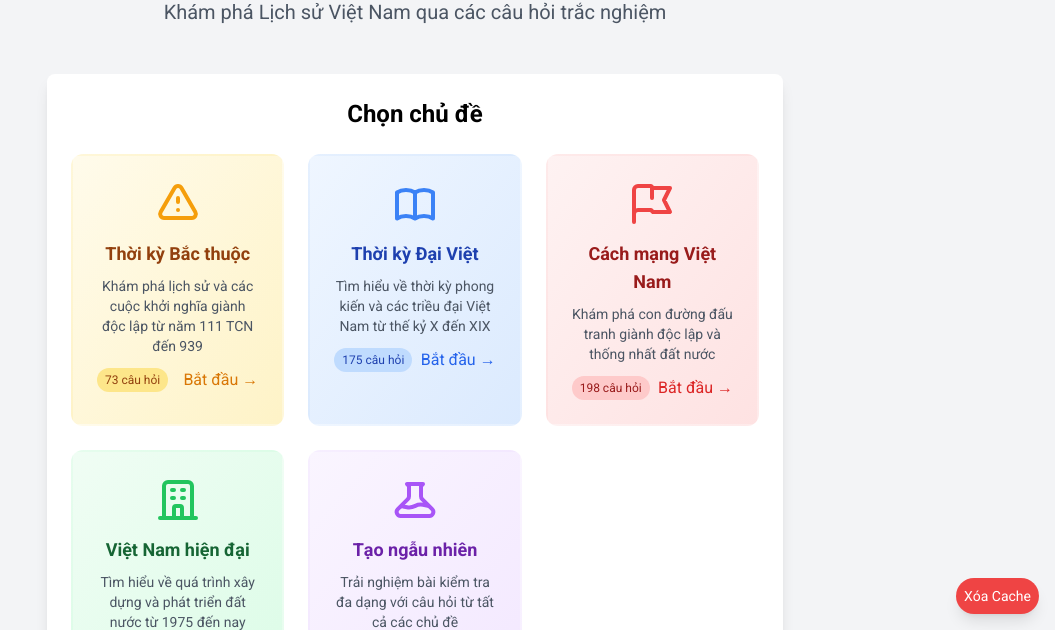
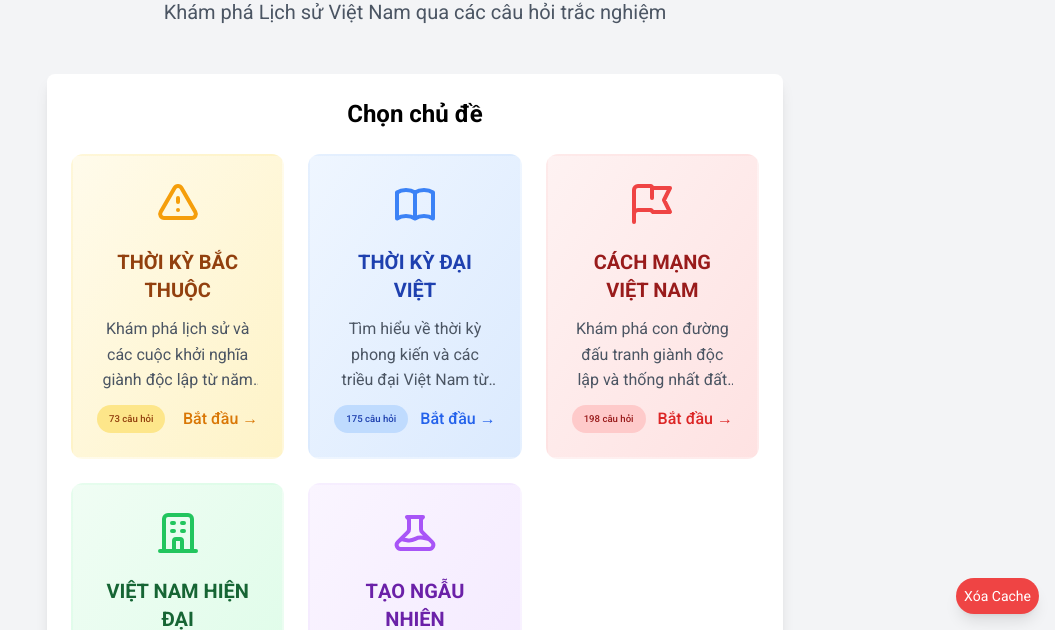
Before and after one commit to nguyenthangWebDev/histoQuiz, a website: page index.html in a window 1280 px wide. Shown: the part 170-800 px from the top of the page, without its empty margins (225-1280 px from the left). Drawn offline with nearby package versions, Linux system fonts and the light colour scheme.

Commit message:
UI change

```diff
--- a/index.html
+++ b/index.html
@@ -67,6 +67,127 @@
         }
     </script>
     <style>
+        /* Base styles for all screens */
+        .option-box.selected {
+            background-color: #dbeafe;
+            border-color: #3b82f6;
+        }
+
+        .answer-option {
+            transition: all 0.3s ease;
+        }
+
+        .answer-option:hover {
+            background-color: #f0f9ff;
+        }
+
+        .answer-selected {
+            background-color: #dbeafe !important;
+            border-color: #3b82f6 !important;
+        }
+
+        .answer-correct {
+            background-color: #d1fae5 !important;
+            border-color: #10b981 !important;
+        }
+
+        .answer-wrong {
+            background-color: #fee2e2 !important;
+            border-color: #ef4444 !important;
+        }
+
+        /* Custom scrollbar */
+        ::-webkit-scrollbar {
+            width: 8px;
+        }
+
+        ::-webkit-scrollbar-track {
+            background: #f1f1f1;
+        }
+
+        ::-webkit-scrollbar-thumb {
+            background: #c5c5c5;
+            border-radius: 4px;
+        }
+
+        ::-webkit-scrollbar-thumb:hover {
+            background: #a3a3a3;
+        }
+
+        /* Topic card structure */
+        .topic-card {
+            display: flex;
+            flex-direction: column;
+            justify-content: space-between;
+            height: 100%;
+        }
+
+        .card-content {
+            flex-grow: 1;
+            display: flex;
+            flex-direction: column;
+        }
+
+        .card-content svg {
+            margin-bottom: 0.5rem;
+        }
+
+        .topic-card .text-base {
+            font-size: 1rem !important;
+        }
+
+        .topic-card .question-count {
+            font-weight: 500;
+        }
+
+        /* Desktop improvements */
+        @media (min-width: 768px) {
+            .grid-cols-2 {
+                grid-template-columns: repeat(2, minmax(0, 1fr));
+            }
+
+            .topic-card {
+                min-height: 250px;
+            }
+
+            .topic-card h3 {
+                font-size: 1.25rem !important;
+                overflow: hidden !important;
+                text-overflow: ellipsis !important;
+                padding: 0 0.5rem !important;
+                text-transform: uppercase !important;
+            }
+
+            .topic-card p {
+                font-size: 0.9rem;
+                line-height: 1.5;
+                height: 4.5em;
+                overflow: hidden;
+                display: -webkit-box;
+                -webkit-line-clamp: 3;
+                -webkit-box-orient: vertical;
+            }
+
+            .topic-card .question-count {
+                font-size: 0.6rem;
+                padding: 0.25rem 0.75rem;
+            }
+
+            .topic-card .text-base {
+                font-weight: 500;
+            }
+        }
+
+        @media (min-width: 1024px) {
+            .grid-cols-3 {
+                grid-template-columns: repeat(3, minmax(0, 1fr));
+            }
+
+            .topic-card {
+                min-height: 270px;
+            }
+        }
+
         @media (max-width: 640px) {
             .answer-option {
                 padding: 0.75rem !important;
@@ -82,7 +203,66 @@
             }
 
             .topic-card {
+                margin-bottom: 1.25rem;
+                min-height: 230px;
+                display: flex;
+                flex-direction: column;
+                justify-content: space-between;
+                padding: 1.25rem !important;
+            }
+
+            #topic-selection {
+                padding: 1.5rem 1.25rem !important;
+            }
+
+            .question-count {
+                padding: 0.3rem 0.75rem;
+                font-weight: 500;
+            }
+
+            .card-content {
                 margin-bottom: 1rem;
+            }
+
+            h3.font-semibold {
+                font-size: 1.25rem !important;
+                margin-bottom: 0.5rem !important;
+                text-transform: uppercase !important;
+            }
+
+            .topic-card p {
+                font-size: 0.9rem !important;
+                line-height: 1.4;
+            }
+
+            .topic-card .text-base {
+                font-size: 1.1rem !important;
+                font-weight: 600;
+            }
+        }
+
+        @media (min-width: 1280px) {
+            .topic-card {
+                min-height: 280px;
+            }
+
+            .topic-card h3 {
+                font-size: 1.3rem;
+                margin-bottom: 0.75rem;
+            }
+
+            .topic-card p {
+                font-size: 1rem;
+                line-height: 1.6;
+                height: 4.8em;
+            }
+
+            .container {
+                max-width: 1200px;
+            }
+
+            #topic-selection .grid {
+                column-gap: 1.5rem;
             }
         }
     </style>
@@ -98,76 +278,86 @@
         </header>
 
         <!-- Phần chọn chủ đề -->
-        <div id="topic-selection" class="bg-white rounded-lg shadow-lg p-4 sm:p-6 mb-6 sm:mb-8">
-            <h2 class="text-xl sm:text-2xl font-semibold mb-4 sm:mb-6 text-center">Chọn chủ đề</h2>
-            <div class="grid grid-cols-1 md:grid-cols-2 lg:grid-cols-3 gap-4 sm:gap-6">
-                <div class="topic-card bg-gradient-to-br from-amber-50 to-amber-100 p-4 sm:p-6 rounded-xl cursor-pointer hover:shadow-md transform hover:-translate-y-1 transition-all duration-300 border-2 border-transparent hover:border-amber-300">
-                    <div class="mb-2 sm:mb-3 text-center">
-                        <svg xmlns="http://www.w3.org/2000/svg" class="h-10 w-10 sm:h-12 sm:w-12 mx-auto text-amber-500" fill="none" viewBox="0 0 24 24" stroke="currentColor">
+        <div id="topic-selection" class="bg-white rounded-lg shadow-lg p-5 sm:p-6 mb-6 sm:mb-8">
+            <h2 class="text-2xl sm:text-2xl font-semibold mb-5 sm:mb-6 text-center">Chọn chủ đề</h2>
+            <div class="grid grid-cols-1 sm:grid-cols-2 lg:grid-cols-3 gap-5 sm:gap-6">
+                <div class="topic-card bg-gradient-to-br from-amber-50 to-amber-100 p-5 sm:p-6 rounded-xl cursor-pointer hover:shadow-md transform hover:-translate-y-1 transition-all duration-300 border-2 border-transparent hover:border-amber-300">
+                    <div class="card-content">
+                        <div class="mb-4 sm:mb-3 text-center">
+                            <svg xmlns="http://www.w3.org/2000/svg" class="h-14 w-14 sm:h-12 sm:w-12 mx-auto text-amber-500" fill="none" viewBox="0 0 24 24" stroke="currentColor">
                                 <path stroke-linecap="round" stroke-linejoin="round" stroke-width="2" d="M12 9v2m0 4h.01m-6.938 4h13.856c1.54 0 2.502-1.667 1.732-3L13.732 4c-.77-1.333-2.694-1.333-3.464 0L3.34 16c-.77 1.333.192 3 1.732 3z" />
                             </svg>
                         </div>
-                    <h3 class="font-semibold text-base sm:text-lg text-center text-amber-800 mb-1 sm:mb-2">Thời kỳ Bắc thuộc</h3>
-                    <p class="text-xs sm:text-sm text-gray-600 text-center mb-2 sm:mb-3">Khám phá lịch sử và các cuộc khởi nghĩa giành độc lập từ năm 111 TCN đến 939</p>
+                        <h3 class="font-semibold text-lg sm:text-lg text-center text-amber-800 mb-2 sm:mb-2">Thời kỳ Bắc thuộc</h3>
+                        <p class="text-sm sm:text-sm text-gray-600 text-center mb-3 sm:mb-3">Khám phá lịch sử và các cuộc khởi nghĩa giành độc lập từ năm 111 TCN đến 939</p>
+                    </div>
                     <div class="flex justify-between items-center">
-                        <span class="question-count bg-amber-200 text-amber-800 text-xs px-2 py-1 rounded-full">Đang tải...</span>
-                        <span class="text-amber-600 text-sm sm:text-base">Bắt đầu →</span>
+                        <span class="question-count bg-amber-200 text-amber-800 text-sm px-3 py-1 rounded-full">Đang tải...</span>
+                        <span class="text-amber-600 text-base sm:text-base font-medium">Bắt đầu →</span>
                     </div>
                 </div>
 
-                <div class="topic-card bg-gradient-to-br from-blue-50 to-blue-100 p-4 sm:p-6 rounded-xl cursor-pointer hover:shadow-md transform hover:-translate-y-1 transition-all duration-300 border-2 border-transparent hover:border-blue-300">
-                    <div class="mb-2 sm:mb-3 text-center">
-                        <svg xmlns="http://www.w3.org/2000/svg" class="h-10 w-10 sm:h-12 sm:w-12 mx-auto text-blue-500" fill="none" viewBox="0 0 24 24" stroke="currentColor">
+                <div class="topic-card bg-gradient-to-br from-blue-50 to-blue-100 p-5 sm:p-6 rounded-xl cursor-pointer hover:shadow-md transform hover:-translate-y-1 transition-all duration-300 border-2 border-transparent hover:border-blue-300">
+                    <div class="card-content">
+                        <div class="mb-4 sm:mb-3 text-center">
+                            <svg xmlns="http://www.w3.org/2000/svg" class="h-14 w-14 sm:h-12 sm:w-12 mx-auto text-blue-500" fill="none" viewBox="0 0 24 24" stroke="currentColor">
                                 <path stroke-linecap="round" stroke-linejoin="round" stroke-width="2" d="M12 6.253v13m0-13C10.832 5.477 9.246 5 7.5 5S4.168 5.477 3 6.253v13C4.168 18.477 5.754 18 7.5 18s3.332.477 4.5 1.253m0-13C13.168 5.477 14.754 5 16.5 5c1.747 0 3.332.477 4.5 1.253v13C19.832 18.477 18.247 18 16.5 18c-1.746 0-3.332.477-4.5 1.253" />
                             </svg>
                         </div>
-                    <h3 class="font-semibold text-base sm:text-lg text-center text-blue-800 mb-1 sm:mb-2">Thời kỳ Đại Việt</h3>
-                    <p class="text-xs sm:text-sm text-gray-600 text-center mb-2 sm:mb-3">Tìm hiểu về thời kỳ phong kiến và các triều đại Việt Nam từ thế kỷ X đến XIX</p>
+                        <h3 class="font-semibold text-lg sm:text-lg text-center text-blue-800 mb-2 sm:mb-2">Thời kỳ Đại Việt</h3>
+                        <p class="text-sm sm:text-sm text-gray-600 text-center mb-3 sm:mb-3">Tìm hiểu về thời kỳ phong kiến và các triều đại Việt Nam từ thế kỷ X đến XIX</p>
+                    </div>
                     <div class="flex justify-between items-center">
-                        <span class="question-count bg-blue-200 text-blue-800 text-xs px-2 py-1 rounded-full">Đang tải...</span>
-                        <span class="text-blue-600 text-sm sm:text-base">Bắt đầu →</span>
+                        <span class="question-count bg-blue-200 text-blue-800 text-sm px-3 py-1 rounded-full">Đang tải...</span>
+                        <span class="text-blue-600 text-base sm:text-base font-medium">Bắt đầu →</span>
                     </div>
                 </div>
 
-                <div class="topic-card bg-gradient-to-br from-red-50 to-red-100 p-4 sm:p-6 rounded-xl cursor-pointer hover:shadow-md transform hover:-translate-y-1 transition-all duration-300 border-2 border-transparent hover:border-red-300">
-                    <div class="mb-2 sm:mb-3 text-center">
-                        <svg xmlns="http://www.w3.org/2000/svg" class="h-10 w-10 sm:h-12 sm:w-12 mx-auto text-red-500" fill="none" viewBox="0 0 24 24" stroke="currentColor">
+                <div class="topic-card bg-gradient-to-br from-red-50 to-red-100 p-5 sm:p-6 rounded-xl cursor-pointer hover:shadow-md transform hover:-translate-y-1 transition-all duration-300 border-2 border-transparent hover:border-red-300">
+                    <div class="card-content">
+                        <div class="mb-4 sm:mb-3 text-center">
+                            <svg xmlns="http://www.w3.org/2000/svg" class="h-14 w-14 sm:h-12 sm:w-12 mx-auto text-red-500" fill="none" viewBox="0 0 24 24" stroke="currentColor">
                                 <path stroke-linecap="round" stroke-linejoin="round" stroke-width="2" d="M3 21v-4m0 0V5a2 2 0 012-2h6.5l1 1H21l-3 6 3 6h-8.5l-1-1H5a2 2 0 00-2 2zm9-13.5V9" />
                             </svg>
                         </div>
-                    <h3 class="font-semibold text-base sm:text-lg text-center text-red-800 mb-1 sm:mb-2">Cách mạng Việt Nam</h3>
-                    <p class="text-xs sm:text-sm text-gray-600 text-center mb-2 sm:mb-3">Khám phá con đường đấu tranh giành độc lập và thống nhất đất nước</p>
+                        <h3 class="font-semibold text-lg sm:text-lg text-center text-red-800 mb-2 sm:mb-2">Cách mạng Việt Nam</h3>
+                        <p class="text-sm sm:text-sm text-gray-600 text-center mb-3 sm:mb-3">Khám phá con đường đấu tranh giành độc lập và thống nhất đất nước</p>
+                    </div>
                     <div class="flex justify-between items-center">
-                        <span class="question-count bg-red-200 text-red-800 text-xs px-2 py-1 rounded-full">Đang tải...</span>
-                        <span class="text-red-600 text-sm sm:text-base">Bắt đầu →</span>
+                        <span class="question-count bg-red-200 text-red-800 text-sm px-3 py-1 rounded-full">Đang tải...</span>
+                        <span class="text-red-600 text-base sm:text-base font-medium">Bắt đầu →</span>
                     </div>
                 </div>
 
-                <div class="topic-card bg-gradient-to-br from-green-50 to-green-100 p-4 sm:p-6 rounded-xl cursor-pointer hover:shadow-md transform hover:-translate-y-1 transition-all duration-300 border-2 border-transparent hover:border-green-300">
-                    <div class="mb-2 sm:mb-3 text-center">
-                        <svg xmlns="http://www.w3.org/2000/svg" class="h-10 w-10 sm:h-12 sm:w-12 mx-auto text-green-500" fill="none" viewBox="0 0 24 24" stroke="currentColor">
+                <div class="topic-card bg-gradient-to-br from-green-50 to-green-100 p-5 sm:p-6 rounded-xl cursor-pointer hover:shadow-md transform hover:-translate-y-1 transition-all duration-300 border-2 border-transparent hover:border-green-300">
+                    <div class="card-content">
+                        <div class="mb-4 sm:mb-3 text-center">
+                            <svg xmlns="http://www.w3.org/2000/svg" class="h-14 w-14 sm:h-12 sm:w-12 mx-auto text-green-500" fill="none" viewBox="0 0 24 24" stroke="currentColor">
                                 <path stroke-linecap="round" stroke-linejoin="round" stroke-width="2" d="M19 21V5a2 2 0 00-2-2H7a2 2 0 00-2 2v16m14 0h2m-2 0h-5m-9 0H3m2 0h5M9 7h1m-1 4h1m4-4h1m-1 4h1m-5 10v-5a1 1 0 011-1h2a1 1 0 011 1v5m-4 0h4" />
                             </svg>
                         </div>
-                    <h3 class="font-semibold text-base sm:text-lg text-center text-green-800 mb-1 sm:mb-2">Việt Nam hiện đại</h3>
-                    <p class="text-xs sm:text-sm text-gray-600 text-center mb-2 sm:mb-3">Tìm hiểu về quá trình xây dựng và phát triển đất nước từ 1975 đến nay</p>
+                        <h3 class="font-semibold text-lg sm:text-lg text-center text-green-800 mb-2 sm:mb-2">Việt Nam hiện đại</h3>
+                        <p class="text-sm sm:text-sm text-gray-600 text-center mb-3 sm:mb-3">Tìm hiểu về quá trình xây dựng và phát triển đất nước từ 1975 đến nay</p>
+                    </div>
                     <div class="flex justify-between items-center">
-                        <span class="question-count bg-green-200 text-green-800 text-xs px-2 py-1 rounded-full">Đang tải...</span>
-                        <span class="text-green-600 text-sm sm:text-base">Bắt đầu →</span>
+                        <span class="question-count bg-green-200 text-green-800 text-sm px-3 py-1 rounded-full">Đang tải...</span>
+                        <span class="text-green-600 text-base sm:text-base font-medium">Bắt đầu →</span>
                     </div>
                 </div>
 
-                <div class="topic-card bg-gradient-to-br from-purple-50 to-purple-100 p-4 sm:p-6 rounded-xl cursor-pointer hover:shadow-md transform hover:-translate-y-1 transition-all duration-300 border-2 border-transparent hover:border-purple-300">
-                    <div class="mb-2 sm:mb-3 text-center">
-                        <svg xmlns="http://www.w3.org/2000/svg" class="h-10 w-10 sm:h-12 sm:w-12 mx-auto text-purple-500" fill="none" viewBox="0 0 24 24" stroke="currentColor">
+                <div class="topic-card bg-gradient-to-br from-purple-50 to-purple-100 p-5 sm:p-6 rounded-xl cursor-pointer hover:shadow-md transform hover:-translate-y-1 transition-all duration-300 border-2 border-transparent hover:border-purple-300">
+                    <div class="card-content">
+                        <div class="mb-4 sm:mb-3 text-center">
+                            <svg xmlns="http://www.w3.org/2000/svg" class="h-14 w-14 sm:h-12 sm:w-12 mx-auto text-purple-500" fill="none" viewBox="0 0 24 24" stroke="currentColor">
                                 <path stroke-linecap="round" stroke-linejoin="round" stroke-width="2" d="M19.428 15.428a2 2 0 00-1.022-.547l-2.387-.477a6 6 0 00-3.86.517l-.318.158a6 6 0 01-3.86.517L6.05 15.21a2 2 0 00-1.806.547M8 4h8l-1 1v5.172a2 2 0 00.586 1.414l5 5c1.26 1.26.367 3.414-1.415 3.414H4.828c-1.782 0-2.674-2.154-1.414-3.414l5-5A2 2 0 009 10.172V5L8 4z" />
                             </svg>
                         </div>
-                    <h3 class="font-semibold text-base sm:text-lg text-center text-purple-800 mb-1 sm:mb-2">Tạo ngẫu nhiên</h3>
-                    <p class="text-xs sm:text-sm text-gray-600 text-center mb-2 sm:mb-3">Trải nghiệm bài kiểm tra đa dạng với câu hỏi từ tất cả các chủ đề</p>
+                        <h3 class="font-semibold text-lg sm:text-lg text-center text-purple-800 mb-2 sm:mb-2">Tạo ngẫu nhiên</h3>
+                        <p class="text-sm sm:text-sm text-gray-600 text-center mb-3 sm:mb-3">Trải nghiệm bài kiểm tra đa dạng với câu hỏi từ tất cả các chủ đề</p>
+                    </div>
                     <div class="flex justify-between items-center">
-                        <span class="question-count bg-purple-200 text-purple-800 text-xs px-2 py-1 rounded-full">Đang tải...</span>
-                        <span class="text-purple-600 text-sm sm:text-base">Bắt đầu →</span>
+                        <span class="question-count bg-purple-200 text-purple-800 text-sm px-3 py-1 rounded-full">Đang tải...</span>
+                        <span class="text-purple-600 text-base sm:text-base font-medium">Bắt đầu →</span>
                     </div>
                 </div>
             </div>
```
Lines whose indentation alone changed are shown as unchanged.
